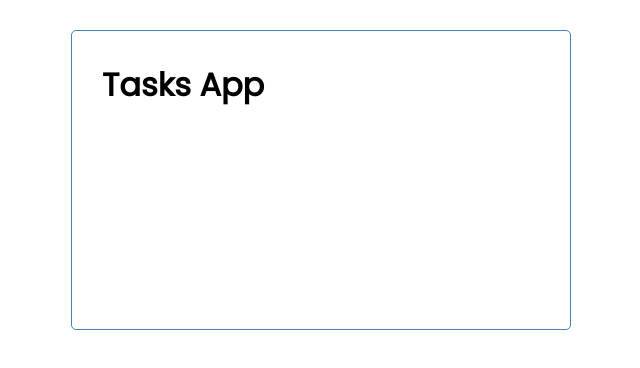
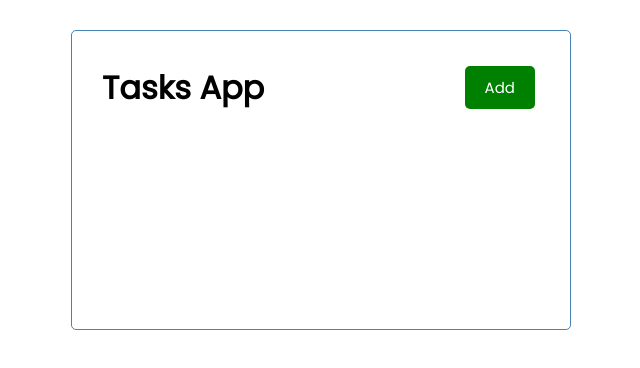
Before and after one commit to rithikjain/task-app-react, a React (Create React App) app: page / in a window 1280 px wide. Shown: the top 368 px of the page, without its empty margins (319-959 px from the left). Built offline with nearby package versions, Linux system fonts and the light colour scheme.

Commit message:
feat: add button

```diff
--- /dev/null
+++ b/src/components/Button.jsx
@@ -0,0 +1,13 @@
+const Button = ({ color, text, onClick }) => {
+  return (
+    <button onClick={onClick} style={{backgroundColor: color}} className='btn'>
+      {text}
+    </button>
+  )
+}
+
+Button.defaultProps = {
+  color: 'steelBlue',
+}
+
+export default Button
--- a/src/components/Header.jsx
+++ b/src/components/Header.jsx
@@ -1,7 +1,15 @@
+import Button from './Button'
+
 const Header = (props) => {
+
+  const onClick = () => {
+    console.log('Click');
+  }
+
   return (
-    <header>
+    <header className='header'>
       <h1>{props.title}</h1>
+      <Button color='green' text='Add' onClick={onClick} />
     </header>
   )
 }
```
